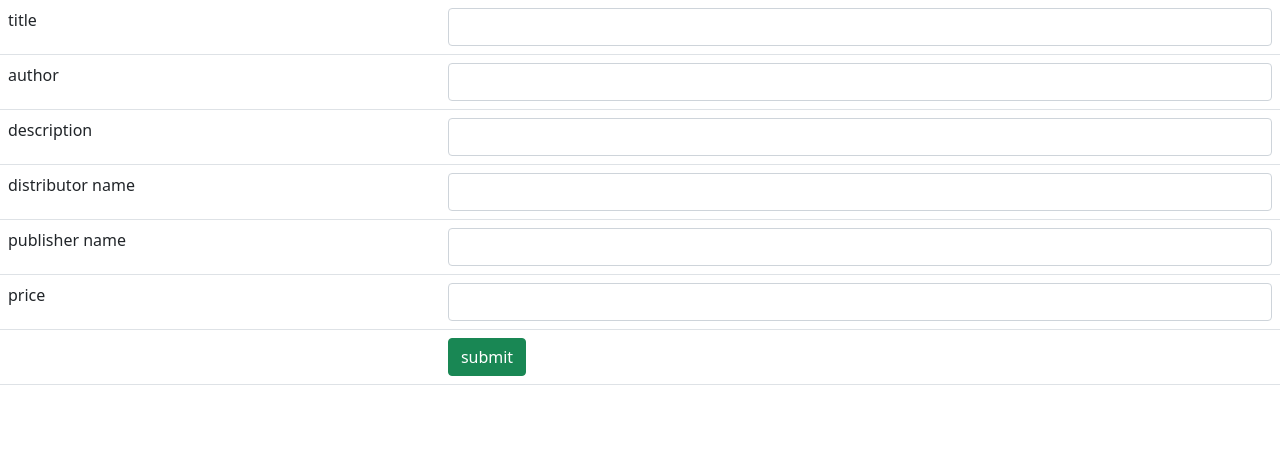
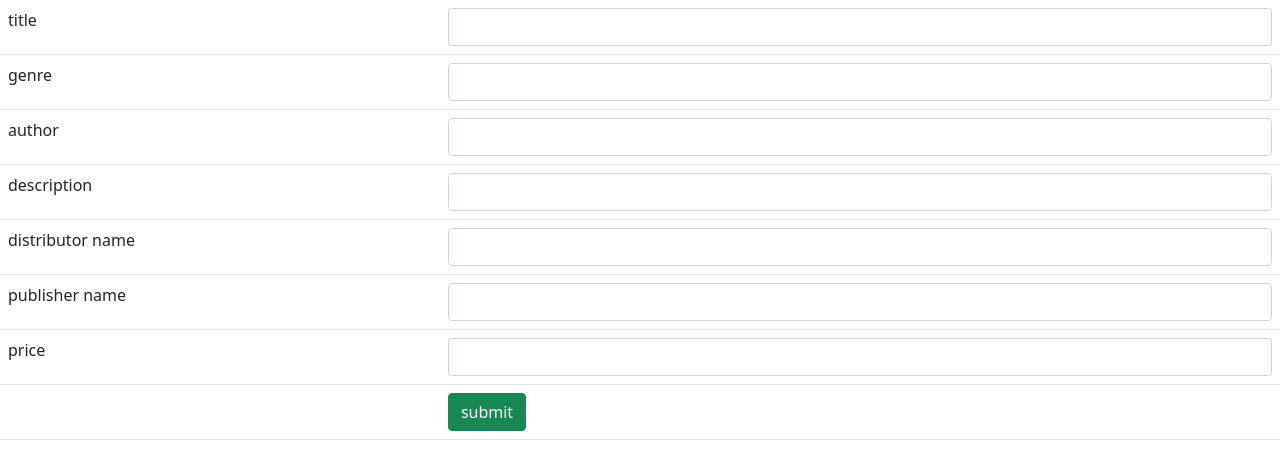
Before and after one commit to rhonjude/MyWeb, a plain HTML site: page book.html in a window 1280 px wide. Drawn offline with nearby package versions, Linux system fonts and the light colour scheme.

Commit message:
row added

```diff
--- a/book.html
+++ b/book.html
@@ -12,6 +12,10 @@
     <table class="table">
         <tr>
             <td>title</td>
+            <td><input type="text" class="form-control"></td>
+        </tr>
+        <tr>
+            <td>genre</td>
             <td><input type="text" class="form-control"></td>
         </tr>
         <tr>
```
